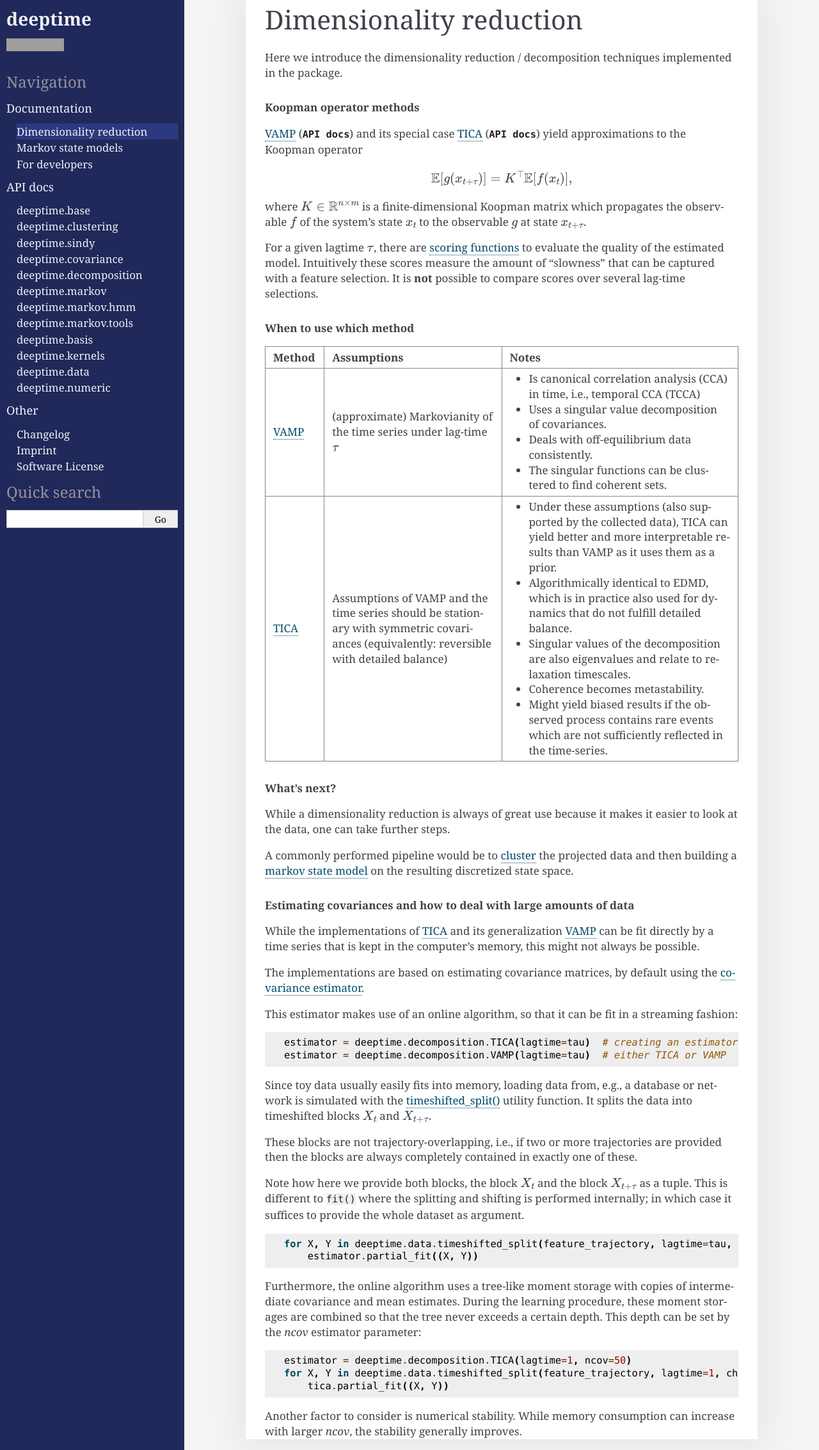
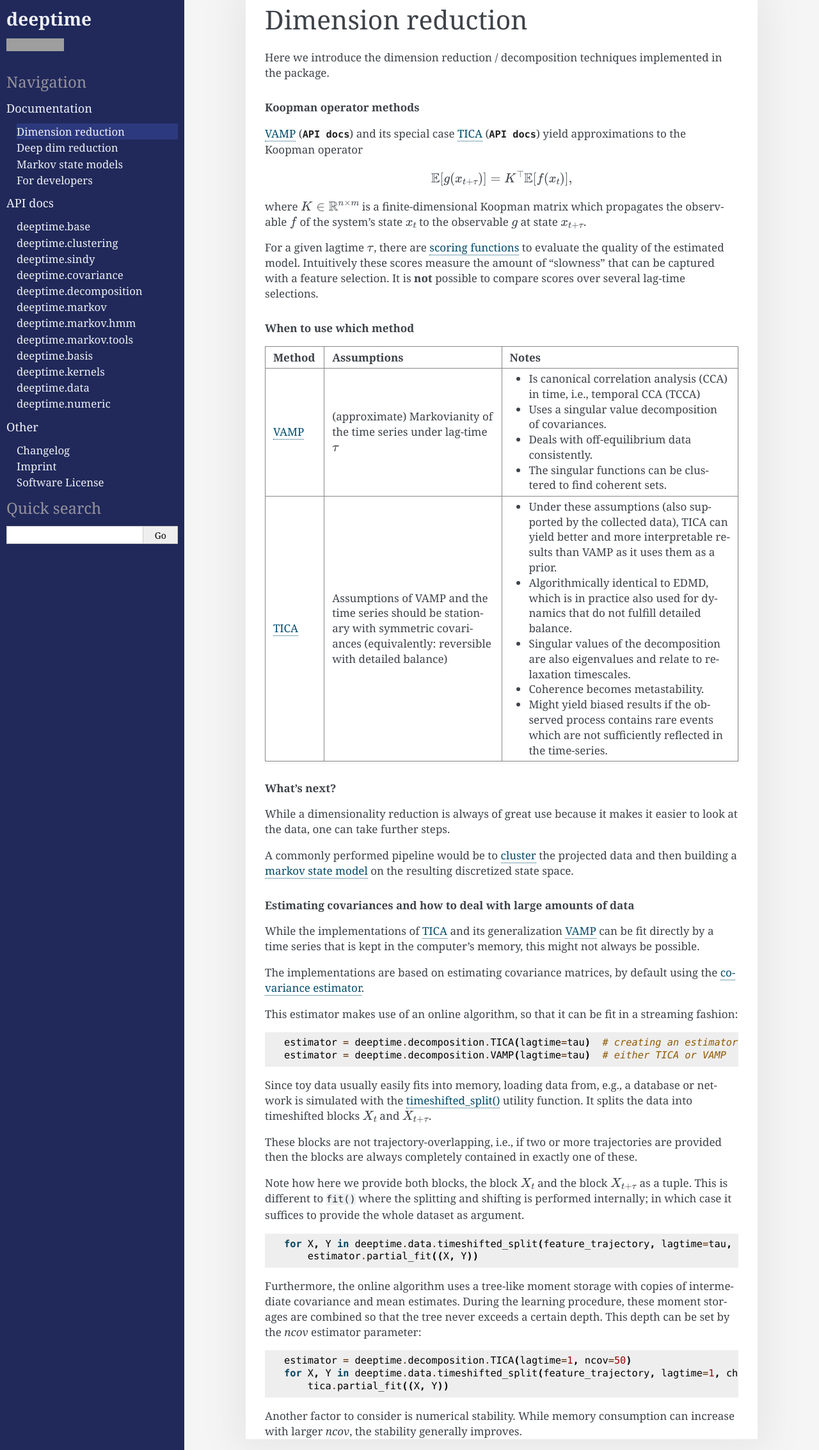
Before and after one commit to deeptime-ml/deeptime, a Sphinx documentation site: the page built from docs/source/index_dimreduction.rst, in a window 1280 px wide. Shown: the whole page at 64% size. Built offline with Sphinx 7.4.7, drawn with Linux system fonts in a browser that asks for light colours; formulas are drawn with MathJax 3; pages that are not in the unit, such as notebooks, are missing from menus; grey boxes are pictures that could not be loaded.

Commit message:
[docs] restructure some things

```diff
--- a/docs/source/_templates/index.html
+++ b/docs/source/_templates/index.html
@@ -4,7 +4,7 @@
 {% block body %}
     <h1>Deeptime</h1>
     <p>
-        Deeptime is a Python library for analysis of time series data. In particular, methods for dimensionality
+        Deeptime is a Python library for analysis of time series data. In particular, methods for dimension
         reduction, clustering, and Markov model estimation are implemented.
     </p>
     <p>
@@ -18,49 +18,59 @@
     </p>
 
     <div class="section" id="contents">
-    <a target="_blank" href="notebooks/clustering.html">
-        <div class="gallery">
-            <div class="desc">Clustering - reduce dimension and discretize datasets.</div>
-            <img src="_static/landing-page/clustering_regspace.png" alt="Regular space clustering">
-        </div>
-    </a>
+        <h3>Main algorithms</h3>
 
-    <a target="_blank" href="index_dimreduction.html">
-        <div class="gallery">
-            <div class="desc">Dimensionality reduction - project timeseries onto dominant processes.</div>
-            <img src="_static/landing-page/dimredux_tica.png" alt="TICA on Ellipsoids dataset">
-        </div>
-    </a>
+        <a href="index_dimreduction.html">
+            <div class="gallery">
+                <div class="desc">Dimension reduction of dynamical data</div>
+                <img src="_static/landing-page/dimredux_tica.png" alt="TICA on Ellipsoids dataset">
+            </div>
+        </a>
 
-    <a target="_blank" href="index_msm.html">
-        <div class="gallery">
-            <div class="desc">Markov state models - learn about the kinetics of discrete jump processes.</div>
-            <img src="_static/landing-page/msm_tpt.png" alt="TPT on drunkard's walk">
-        </div>
-    </a>
+        <a href="index_deepdimreduction.html">
+            <div class="gallery">
+                <div class="desc">Deep dimension reduction with neural networks</div>
+                <img src="_static/landing-page/vamp_v_vampnet.png" alt="VAMPNet vs. VAMP">
+            </div>
+        </a>
 
-    <a target="_blank" href="notebooks/hmm.html">
-        <div class="gallery">
-            <div class="desc">Hidden markov models.</div>
-            <img src="_static/landing-page/hmm.png" alt="Discrete HMM example.">
-        </div>
-    </a>
+        <a href="notebooks/sindy.html">
+            <div class="gallery">
+                <div class="desc">SINDy - Find governing equations from data.</div>
+                <img src="_static/landing-page/sindy.png" alt="SINDy on the Rossler system.">
+            </div>
+        </a>
 
-    <a target="_blank" href="api/index_sindy.html">
-        <div class="gallery">
-            <div class="desc">SINDy - Find governing equations from data.</div>
-            <img src="_static/landing-page/sindy.png" alt="SINDy on the Rossler system.">
-        </div>
-    </a>
+        <a href="index_msm.html">
+            <div class="gallery">
+                <div class="desc">Markov state models</div>
+                <img src="_static/landing-page/msm_tpt.png" alt="TPT on drunkard's walk">
+            </div>
+        </a>
 
-    <a target="_blank" href="api/index_data.html">
-        <div class="gallery">
-            <div class="desc">Data - Some toy datasets to illustrate algorithms and benchmark.</div>
-            <img src="_static/landing-page/bickley.png" alt="The Bickley jet.">
-        </div>
-    </a>
+        <a href="notebooks/hmm.html">
+            <div class="gallery">
+                <div class="desc">Hidden markov models</div>
+                <img src="_static/landing-page/hmm.png" alt="Discrete HMM example.">
+            </div>
+        </a>
+    </div>
+    <div class="section" id="contents">
+        <h3>Tools and data</h3>
 
+        <a href="notebooks/clustering.html">
+            <div class="gallery">
+                <div class="desc">Clustering - reduce dimension and discretize datasets.</div>
+                <img src="_static/landing-page/clustering_regspace.png" alt="Regular space clustering">
+            </div>
+        </a>
 
+        <a href="api/index_data.html">
+            <div class="gallery">
+                <div class="desc">Data - Some toy datasets to illustrate algorithms and benchmark.</div>
+                <img src="_static/landing-page/bickley.png" alt="The Bickley jet.">
+            </div>
+        </a>
     </div>
 
 {% endblock %}
--- a/docs/source/contents.rst
+++ b/docs/source/contents.rst
@@ -9,9 +9,11 @@ Table Of Contents
         :caption: Documentation
 
         index_dimreduction
+        index_deepdimreduction
         notebooks/clustering
         index_msm
         notebooks/hmm
+        notebooks/sindy
         examples/index
         index_dev
 
--- a/docs/source/index_dimreduction.rst
+++ b/docs/source/index_dimreduction.rst
@@ -1,6 +1,6 @@
-========================
-Dimensionality reduction
-========================
+===================
+Dimension reduction
+===================
 
 .. toctree::
     :hidden:
@@ -8,9 +8,9 @@ Dimensionality reduction
 
     notebooks/tica
     notebooks/vamp
-    notebooks/vampnets
+    notebooks/dmd
 
-Here we introduce the dimensionality reduction / decomposition techniques implemented in the package.
+Here we introduce the dimension reduction / decomposition techniques implemented in the package.
 
 .. rubric:: Koopman operator methods
 
```
Also changed, not shown: docs/source/index_deepdimreduction.rst (added, +14 -0 lines), docs/source/_static/landing-page/hmm.png, docs/source/notebooks/hmm.ipynb.
